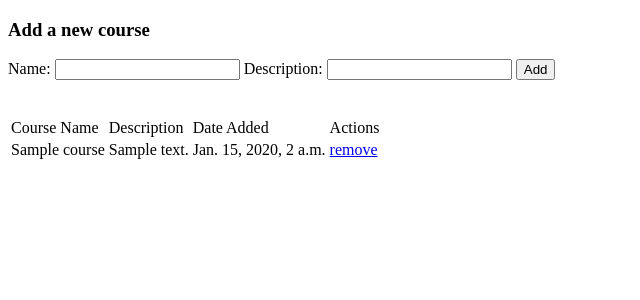
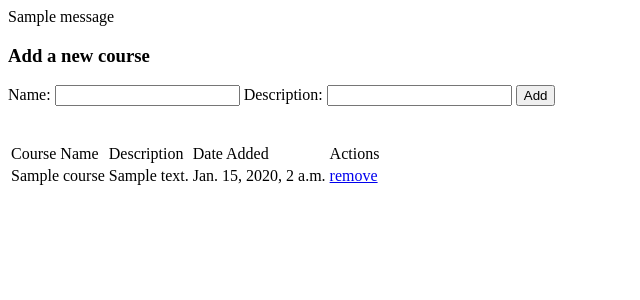
Before and after one commit to JackyXiong8/coursesDeploy, a Django app: template apps/first_app/templates/odin/index.html in a window 1280 px wide. Shown: the top 300 px of the page, without its empty margins (0-640 px from the left). Run offline with Django 3.2, Linux system fonts and the light colour scheme; the template is opened without the code that fills it: values that come from a table or form of the project are taken from there, others are empty; tables that the repository leaves empty hold one stand-in row (values such as "Sample post"); one stand-in notice (Sample message) is shown; parts of the project's set-up code (start-up, migrations or seed data) failed here and were passed over.

Commit message:
second commit

```diff
--- a/apps/first_app/templates/odin/index.html
+++ b/apps/first_app/templates/odin/index.html
@@ -6,6 +6,11 @@
         </title>
     </head>
     <body>
+            {% if messages %}
+                {% for message in messages%}
+                {{ message }}
+                {% endfor %}
+            {% endif %}
         <form action="/create" method="POST">
             {% csrf_token %}
             <h3>Add a new course</h3>
```
Also changed, not shown: 4 other files.
